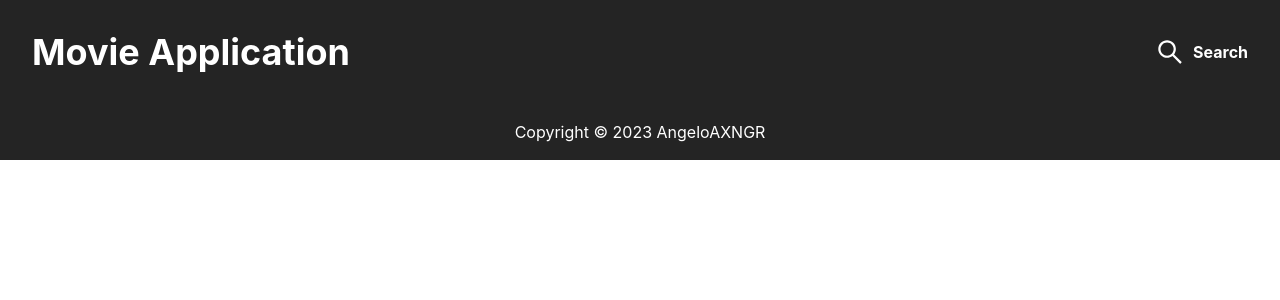
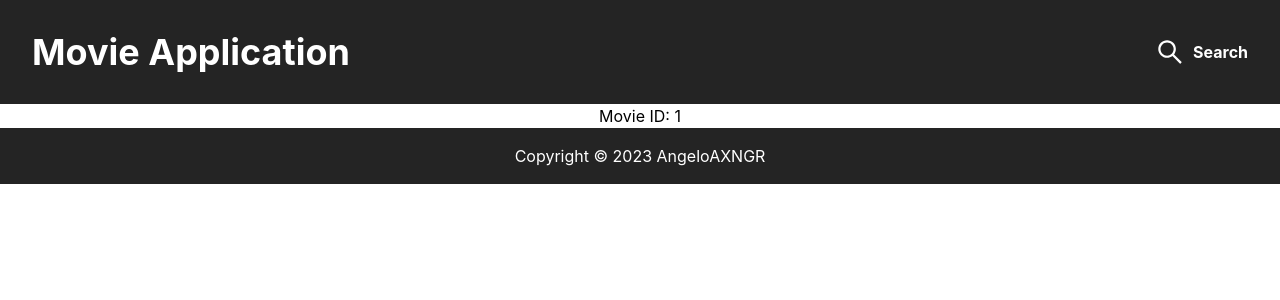
Before and after one commit to AngeloAXNGR/movie-application, a React (Vite) app: page /movie/1 in a window 1280 px wide. Shown: the top 300 px of the page. Built offline with nearby package versions, Linux system fonts and the light colour scheme; no server answers.

Commit message:
feat: create MovieDetails page and setup routing for the page

```diff
--- a/src/App.tsx
+++ b/src/App.tsx
@@ -4,6 +4,7 @@ import Header from "./components/Header"
 import Footer from "./components/Footer"
 import Home from "./pages/Home"
 import Movies from "./pages/Movies"
+import MovieDetails from "./pages/MovieDetails"
 import Search from "./pages/Search"
 
 function App() {
@@ -15,6 +16,7 @@ function App() {
         <Route path="/" element={<Home/>}/>
         <Route path="/movies/:category" element={<Movies/>}/>
         <Route path="/movies/search" element={<Search/>}/>
+        <Route path="/movie/:movieId" element={<MovieDetails/>}/>
       </Routes>
       <Footer/>
     </RootLayout>
--- a/src/components/MovieCard.tsx
+++ b/src/components/MovieCard.tsx
@@ -1,11 +1,15 @@
 import { MovieCardProps } from "../types/movies";
-
-import React from 'react'
+import { useNavigate } from "react-router-dom";
 
 const MovieCard = ({id, title,release_date, poster_path}:MovieCardProps) => {
+  const navigate = useNavigate();
   const imagePath = `https://image.tmdb.org/t/p/original/${poster_path}`
+
+  const navigateTo = (movieId: string) => {
+    navigate(`/movie/${movieId}`)
+  }
   return (
-    <div className="flex flex-col items-center overflow-hidden rounded-md cursor-pointer">
+    <div className="flex flex-col items-center overflow-hidden rounded-md cursor-pointer" onClick={() =>navigateTo(id)}>
       <img src={imagePath} alt=""  className="w-[100%] object-cover"/>
       <div className="text-center bg-[#1f232c] w-[100%] h-[100%] p-[6px]">
         <h1 className="font-bold">{title}</h1>
--- /dev/null
+++ b/src/pages/MovieDetails.tsx
@@ -0,0 +1,11 @@
+import {useParams} from 'react-router-dom';
+
+const MovieDetails = () => {
+  const {movieId} = useParams();
+
+  return (
+    <div>Movie ID: {movieId}</div>
+  )
+}
+
+export default MovieDetails
```
